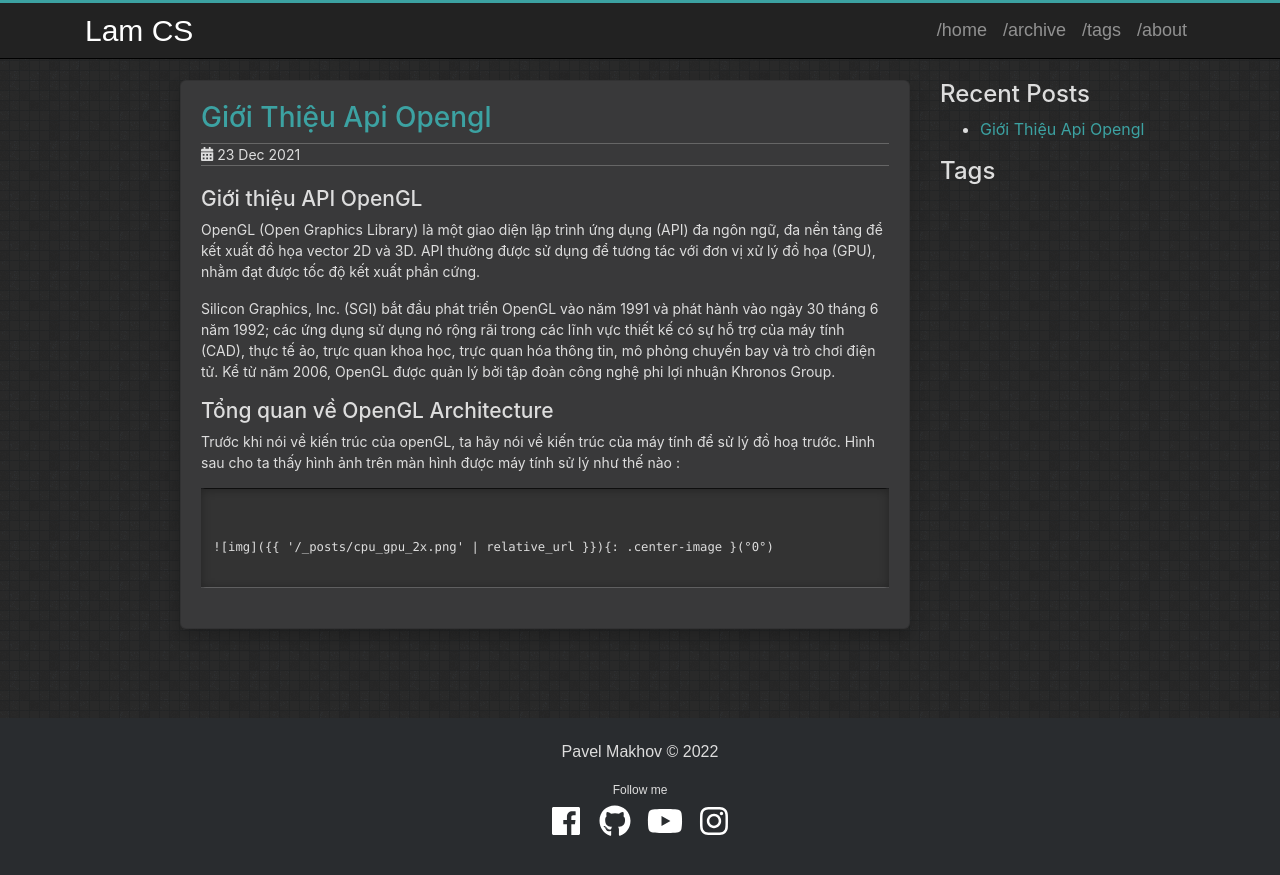
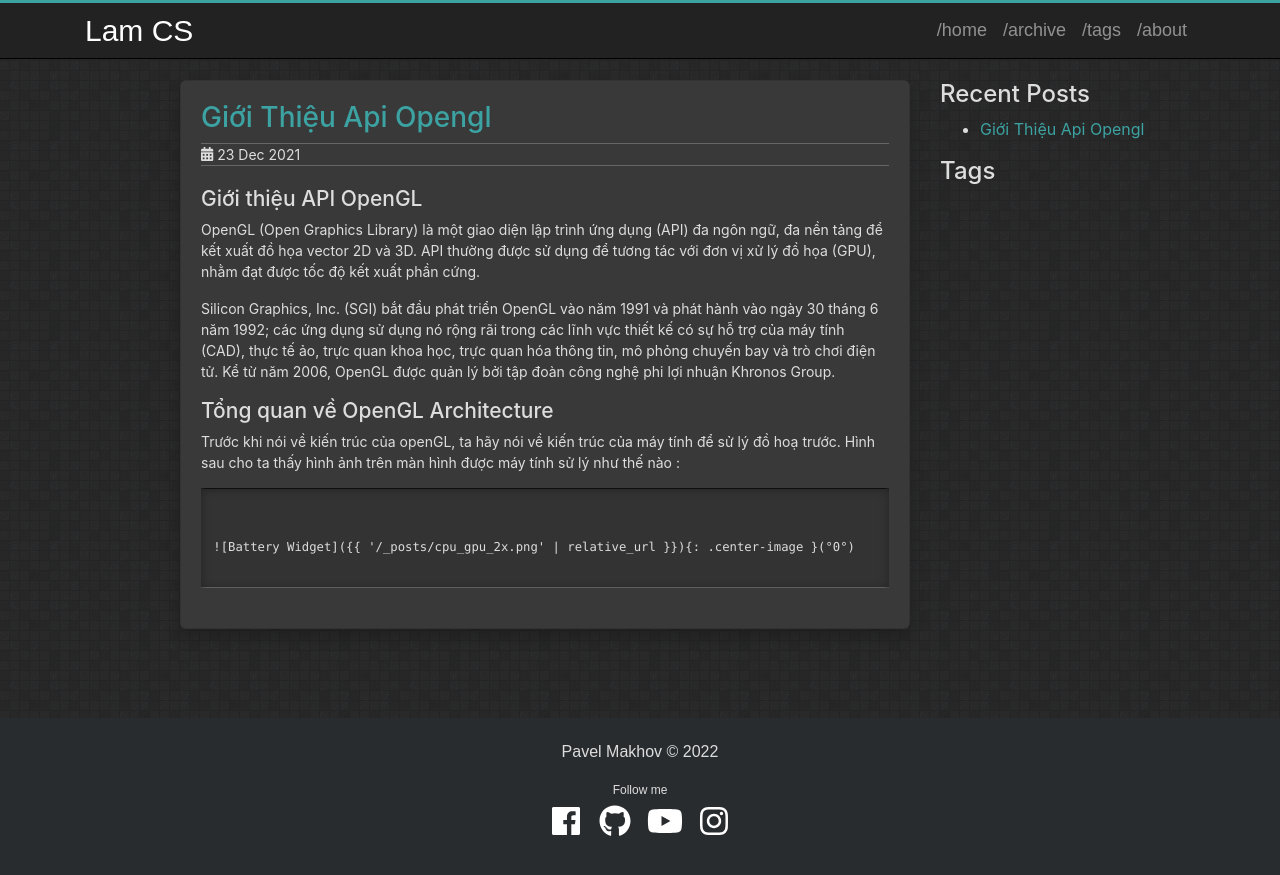
Before and after one commit to DevLamTran/DevLamTran.github.io, a Jekyll site: the page built from _posts/2021-12-23-Giới-thiệu-API-OpenGL.md, in a window 1280 px wide. Shown: the top 875 px of the page. Built offline with Jekyll 4.4.1, drawn with Linux system fonts in a browser that asks for light colours; our own code applies the rules of GitHub Pages for plain Markdown files.

Commit message:
Update 2021-12-23-Giới-thiệu-API-OpenGL.md

```diff
--- a/_posts/2021-12-23-Giới-thiệu-API-OpenGL.md
+++ b/_posts/2021-12-23-Giới-thiệu-API-OpenGL.md
@@ -10,6 +10,6 @@ Silicon Graphics, Inc. (SGI) bắt đầu phát triển OpenGL vào năm 1991 v
 Trước khi nói về kiến trúc của openGL, ta hãy nói về kiến trúc của máy tính để sử lý đồ hoạ trước. Hình sau cho ta thấy hình ảnh trên màn hình được máy tính sử lý như thế nào :
 {% highlight html %}
 {% raw %}
-![img]({{ '/_posts/cpu_gpu_2x.png' | relative_url }}){: .center-image }(°0°)
+![Battery Widget]({{ '/_posts/cpu_gpu_2x.png' | relative_url }}){: .center-image }(°0°)
 {% endraw %}
 {% endhighlight html %}
```
